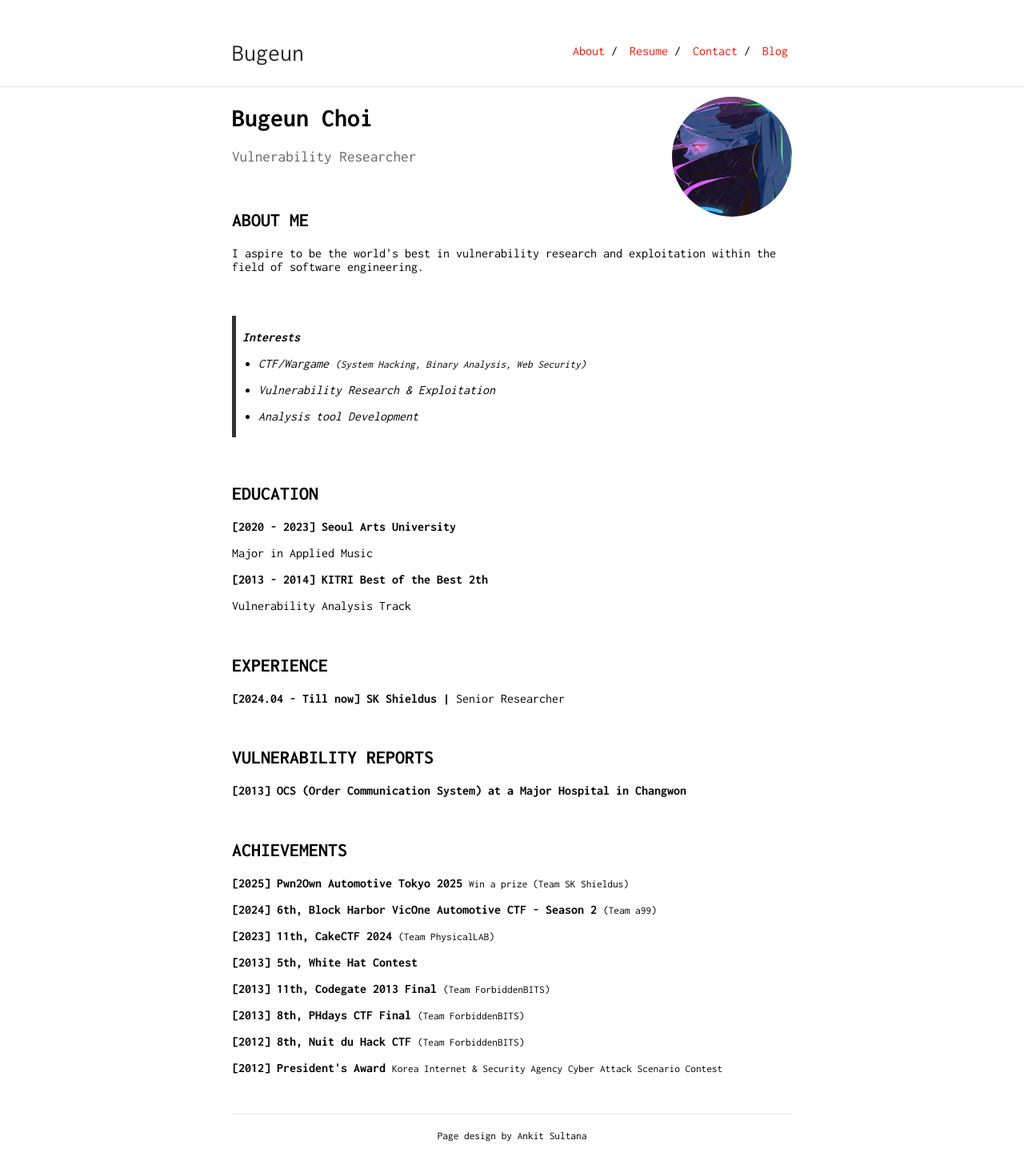
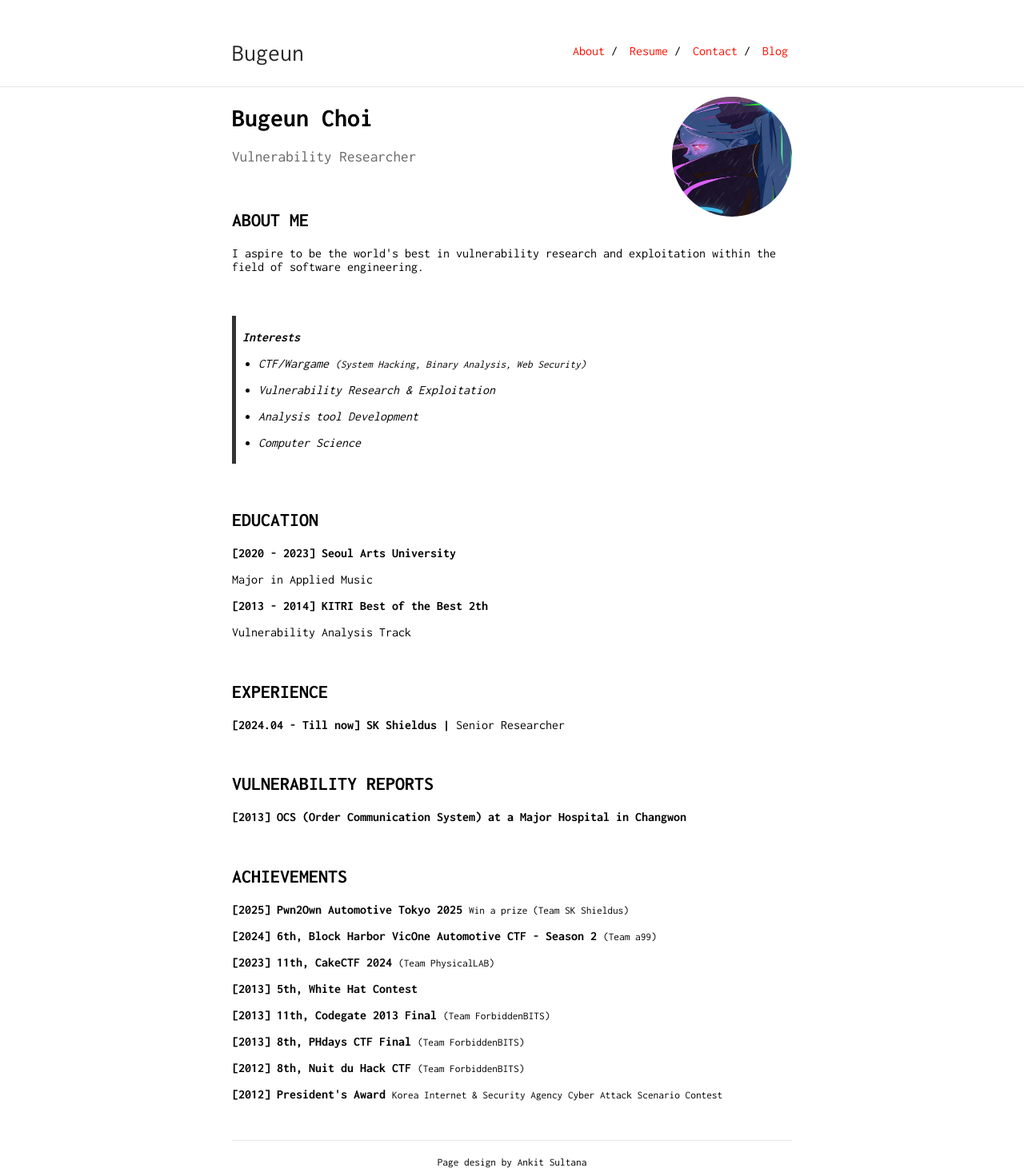
Before and after one commit to Bugeun/bugeun.github.io, a Jekyll site: the page built from index.md, in a window 1280 px wide. Shown: the whole page at 80% size. Built offline with Jekyll 4.4.1, drawn with Linux system fonts in a browser that asks for light colours; before the commit the page ends 1428 px from its top, so only the background shows below that.

Commit message:
Update index.md

```diff
--- a/index.md
+++ b/index.md
@@ -19,6 +19,7 @@ Vulnerability Researcher
 * <p>CTF/Wargame <small>(System Hacking, Binary Analysis, Web Security)</small></p>
 * <p>Vulnerability Research & Exploitation</p>
 * <p>Analysis tool Development</p>
+* <p>Computer Science</p>
 
 <!--
 <section>
```
